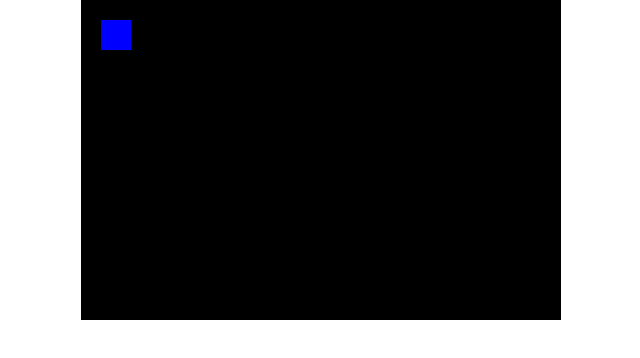
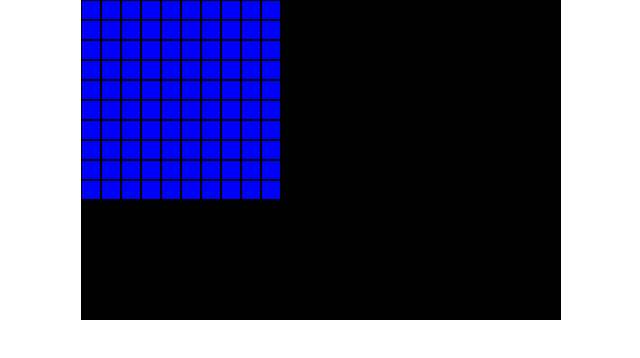
Before and after one commit to jgradt/TetrisDemo, a website built with webpack: page src/index.html in a window 1280 px wide. Shown: the whole page, without its empty margins (319-959 px from the left). Built offline with Linux system fonts and the light colour scheme.

Commit message:
initial work on rendering the gameboard

```diff
--- a/src/index.html
+++ b/src/index.html
@@ -6,7 +6,7 @@
         </style>
     </head>
     <body>
-        <canvas id="gameboard" width="480" height="320"></canvas>
+        <canvas id="gamecanvas" width="480" height="320"></canvas>
         <!-- <div id="content"></div> -->
         <div>
             <pre id="output"></pre>
--- a/src/scripts/app.ts
+++ b/src/scripts/app.ts
@@ -13,18 +13,41 @@ export class App {
 
         // setup
         const content = document.getElementById("content");
-        var gameboard: HTMLCanvasElement = document.getElementById("gameboard") as HTMLCanvasElement;
-        var renderContext: CanvasRenderingContext2D = gameboard.getContext("2d") as CanvasRenderingContext2D;
+        var gamecanvas: HTMLCanvasElement = document.getElementById("gamecanvas") as HTMLCanvasElement;
+        var renderContext: CanvasRenderingContext2D = gamecanvas.getContext("2d") as CanvasRenderingContext2D;
+        const config = {
+            rowCount: 10,
+            colCount: 10,
+            pieceSize: 20,
+            padding: 1
+        };
 
-        let s0 = new Square(renderContext, 20, 20, 30, 'blue');
-        s0.render();
+        // initialize gameboard
+        const gameboard: number[][] = [];
+        for(let row=0;row<=config.rowCount-1;row++) {
+            gameboard[row] = [];
+            for(let col=0;col<=config.colCount-1;col++) {
+                gameboard[row][col]=0;
+            }
+        }
+
+        // render gameboard
+        for(let row=0;row<=config.rowCount-1;row++) {
+            for(let col=0;col<=config.colCount-1;col++) {
+                //gameboard[row][col]=0;
+                let clientX = row * config.pieceSize;
+                let clientY = col * config.pieceSize;
+                let sq = new Square(renderContext, clientX, clientY, config.pieceSize, config.padding, 'blue');
+                sq.render();
+            }
+        }
 
         // observer keypresses
         const output = document.getElementById("output");
         Observable.fromEvent(document, 'keydown')
                     //.do(event => console.log(event))
-                    .map((event: KeyboardEvent) => { return { key: event.key, keyCode: event.keyCode, char: event.char }; })
-                    .subscribe(val=> output.innerHTML = JSON.stringify(val, null, '\t') );
+                    .map((event: KeyboardEvent) => { return { key: event.key, keyCode: event.keyCode }; })
+                    .subscribe(val=> output.innerHTML = JSON.stringify(val, null, '  ') );
 
     }
 
--- a/src/scripts/square.ts
+++ b/src/scripts/square.ts
@@ -6,7 +6,7 @@ export class Square {
     public color: string;
 
     constructor(private renderContext: CanvasRenderingContext2D, clientX: number,
-        clientY: number, size: number, color: string) {
+        clientY: number, size: number, private padding: number = 0, color: string) {
 
         this.clientX = clientX;
         this.clientY = clientY;
@@ -16,7 +16,7 @@ export class Square {
 
     render() {
         this.renderContext.beginPath();
-        this.renderContext.rect(this.clientX, this.clientY, this.size, this.size);
+        this.renderContext.rect(this.clientX + this.padding, this.clientY + this.padding, this.size - (2 * this.padding), this.size - (2 * this.padding));
         this.renderContext.fillStyle = this.color;
         this.renderContext.fill();
         this.renderContext.closePath();
```
Also changed, not shown: src/scripts/gamepiece.ts (added, +56 -0 lines), dist/bundle.js, 1 other file.
